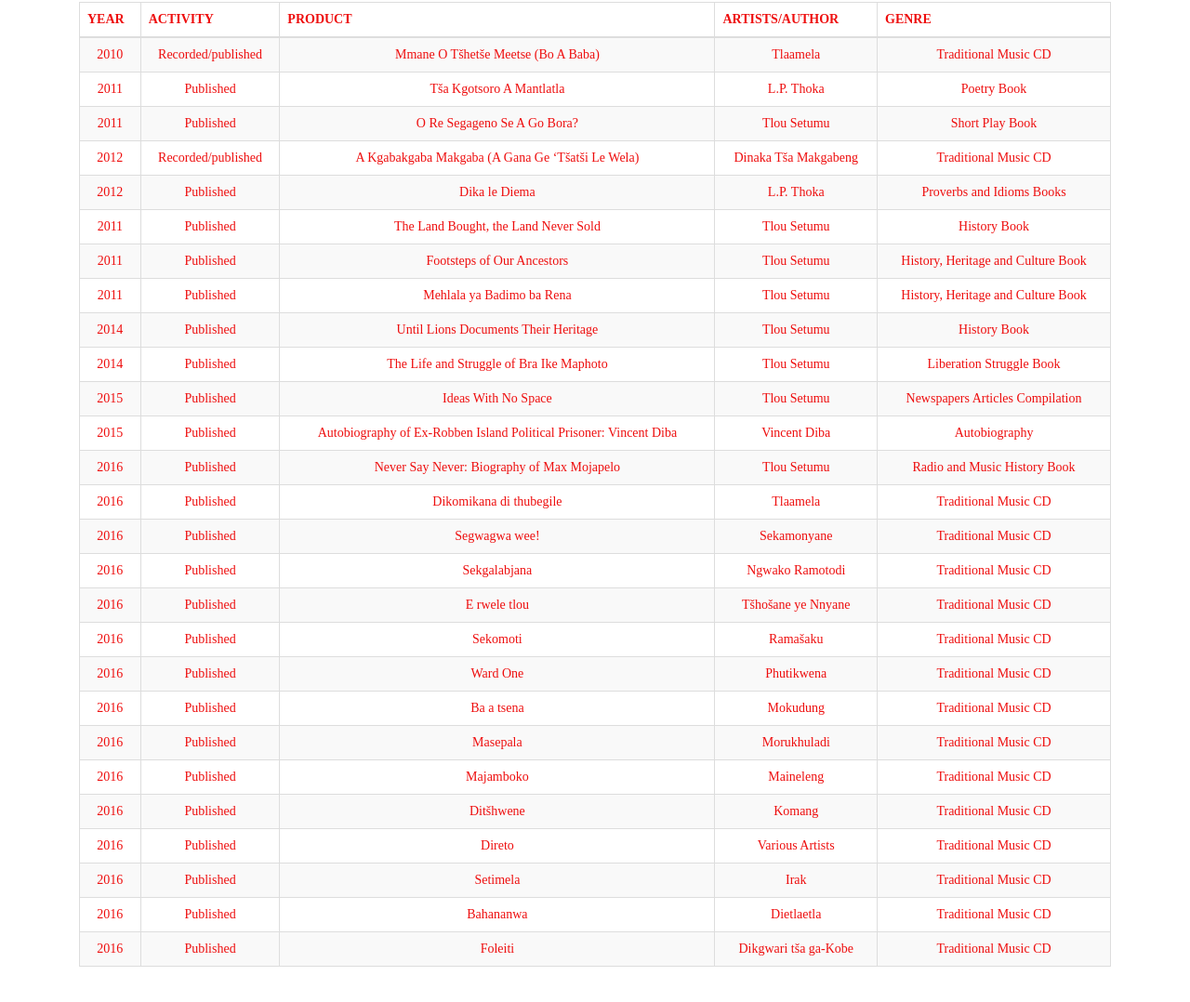
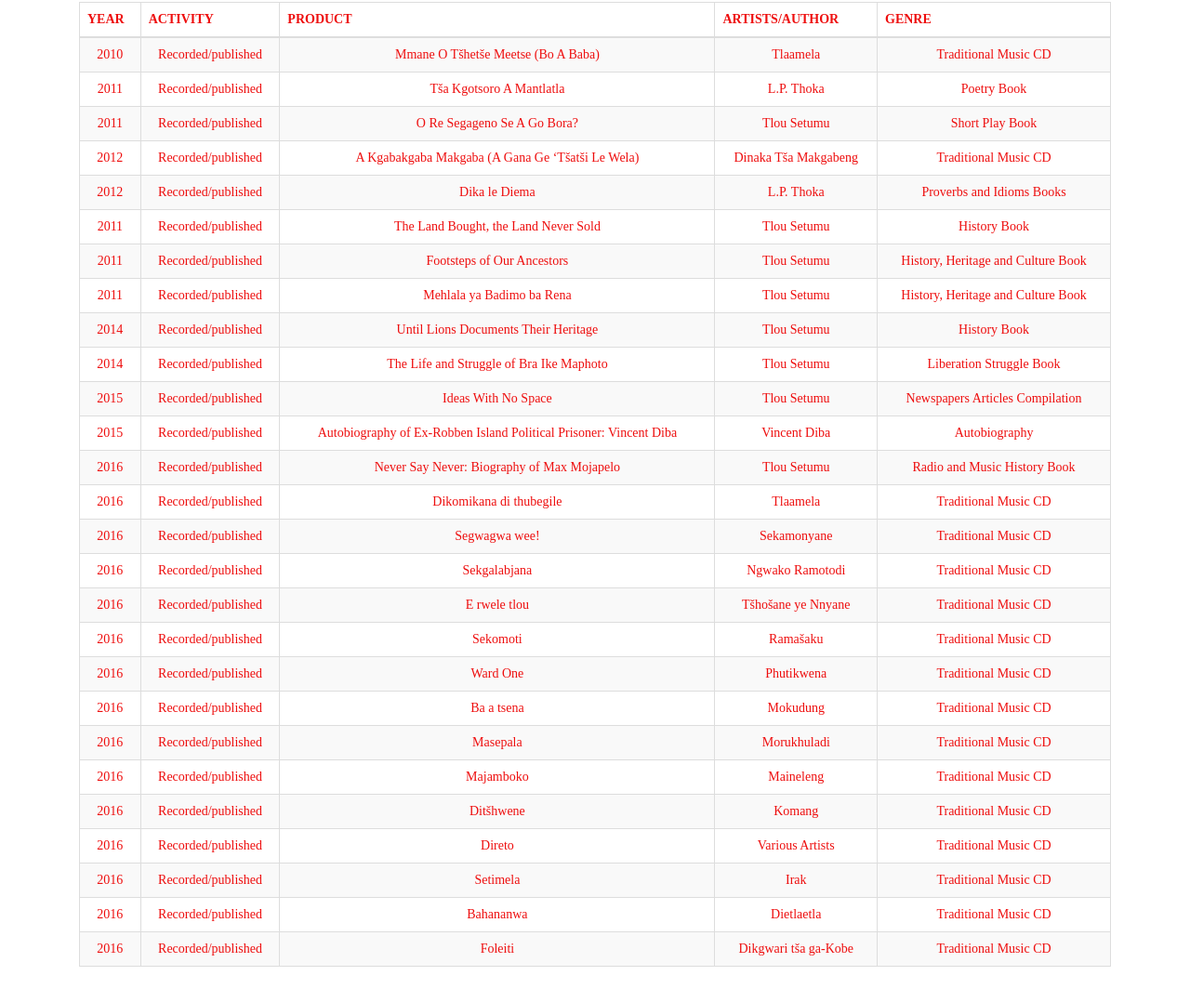
Before and after one commit to Dag-IT-repo/mak-herp, a plain HTML site: page index.html in a window 1280 px wide. Shown: the part 1913-2991 px from the top of the page at 93% size. Drawn offline with Linux system fonts and the light colour scheme; a web font is replaced by a local one.

Commit message:
updated achievements activity column on home page

```diff
--- a/index.html
+++ b/index.html
@@ -188,14 +188,14 @@
                                 </tr>
                                 <tr class="tbl-success">
                                     <td>2011</td>
-                                    <td>Published</td>
+                                    <td>Recorded/published</td>
                                     <td>Tša Kgotsoro A Mantlatla</td>
                                     <td>L.P. Thoka</td>
                                     <td>Poetry Book</td>
                                 </tr>
                                 <tr class="tbl-success">
                                     <td>2011</td>
-                                    <td>Published</td>
+                                    <td>Recorded/published</td>
                                     <td>O Re Segageno Se A Go Bora?</td>
                                     <td>Tlou Setumu</td>
                                     <td>Short Play Book</td>
@@ -209,161 +209,161 @@
                                 </tr>
                                 <tr class="tbl-success">
                                     <td>2012</td>
-                                    <td>Published</td>
+                                    <td>Recorded/published</td>
                                     <td>Dika le Diema</td>
                                     <td>L.P. Thoka</td>
                                     <td>Proverbs and Idioms Books</td>
                                 </tr>
                                 <tr class="tbl-success">
                                     <td>2011</td>
-                                    <td>Published</td>
+                                    <td>Recorded/published</td>
                                     <td>The Land Bought, the Land Never Sold</td>
                                     <td>Tlou Setumu</td>
                                     <td>History Book</td>
                                 </tr>
                                 <tr class="tbl-success">
                                     <td>2011</td>
-                                    <td>Published</td>
+                                    <td>Recorded/published</td>
                                     <td>Footsteps of Our Ancestors</td>
                                     <td>Tlou Setumu</td>
                                     <td>History, Heritage and Culture Book</td>
                                 </tr>
                                 <tr class="tbl-success">
                                     <td>2011</td>
-                                    <td>Published</td>
+                                    <td>Recorded/published</td>
                                     <td>Mehlala ya Badimo ba Rena</td>
                                     <td>Tlou Setumu</td>
                                     <td>History, Heritage and Culture Book</td>
                                 </tr>
                                 <tr class="tbl-success">
                                     <td>2014</td>
-                                    <td>Published</td>
+                                    <td>Recorded/published</td>
                                     <td>Until Lions Documents Their Heritage</td>
                                     <td>Tlou Setumu</td>
                                     <td>History Book</td>
                                 </tr>
                                 <tr class="tbl-success">
                                     <td>2014</td>
-                                    <td>Published</td>
+                                    <td>Recorded/published</td>
                                     <td>The Life and Struggle of Bra Ike Maphoto</td>
                                     <td>Tlou Setumu</td>
                                     <td>Liberation Struggle Book</td>
                                 </tr>
                                 <tr class="tbl-success">
                                     <td>2015</td>
-                                    <td>Published</td>
+                                    <td>Recorded/published</td>
                                     <td>Ideas With No Space</td>
                                     <td>Tlou Setumu</td>
                                     <td>Newspapers Articles Compilation</td>
                                 </tr>
                                 <tr class="tbl-success">
                                     <td>2015</td>
-                                    <td>Published</td>
+                                    <td>Recorded/published</td>
                                     <td>Autobiography of Ex-Robben Island Political Prisoner: Vincent Diba</td>
                                     <td>Vincent Diba</td>
                                     <td>Autobiography</td>
                                 </tr>
                                 <tr class="tbl-success">
                                     <td>2016</td>
-                                    <td>Published</td>
+                                    <td>Recorded/published</td>
                                     <td>Never Say Never: Biography of Max Mojapelo</td>
                                     <td>Tlou Setumu</td>
                                     <td>Radio and Music History Book</td>
                                 </tr>
                                 <tr class="tbl-success">
                                     <td>2016</td>
-                                    <td>Published</td>
+                                    <td>Recorded/published</td>
                                     <td>Dikomikana di thubegile</td>
                                     <td>Tlaamela</td>
                                     <td>Traditional Music CD</td>
                                 </tr>
                                 <tr class="tbl-success">
                                     <td>2016</td>
-                                    <td>Published</td>
+                                    <td>Recorded/published</td>
                                     <td>Segwagwa wee!</td>
                                     <td>Sekamonyane</td>
                                     <td>Traditional Music CD</td>
                                 </tr>
                                 <tr class="tbl-success">
                                     <td>2016</td>
-                                    <td>Published</td>
+                                    <td>Recorded/published</td>
                                     <td>Sekgalabjana</td>
                                     <td>Ngwako Ramotodi</td>
                                     <td>Traditional Music CD</td>
                                 </tr>
                                 <tr class="tbl-success">
                                     <td>2016</td>
-                                    <td>Published</td>
+                                    <td>Recorded/published</td>
                                     <td>E rwele tlou</td>
                                     <td>Tšhošane ye Nnyane</td>
                                     <td>Traditional Music CD</td>
                                 </tr>
                                 <tr class="tbl-success">
                                     <td>2016</td>
-                                    <td>Published</td>
+                                    <td>Recorded/published</td>
                                     <td>Sekomoti</td>
                                     <td>Ramašaku</td>
                                     <td>Traditional Music CD</td>
                                 </tr>
                                 <tr class="tbl-success">
                                     <td>2016</td>
-                                    <td>Published</td>
+                                    <td>Recorded/published</td>
                                     <td>Ward One</td>
                                     <td>Phutikwena</td>
                                     <td>Traditional Music CD</td>
                                 </tr>
                                 <tr class="tbl-success">
                                     <td>2016</td>
-                                    <td>Published</td>
+                                    <td>Recorded/published</td>
                                     <td>Ba a tsena</td>
                                     <td>Mokudung</td>
                                     <td>Traditional Music CD</td>
                                 </tr>
                                 <tr class="tbl-success">
                                     <td>2016</td>
-                                    <td>Published</td>
+                                    <td>Recorded/published</td>
                                     <td>Masepala</td>
                                     <td>Morukhuladi</td>
                                     <td>Traditional Music CD</td>
                                 </tr>
                                 <tr class="tbl-success">
                                     <td>2016</td>
-                                    <td>Published</td>
+                                    <td>Recorded/published</td>
                                     <td>Majamboko</td>
                                     <td>Maineleng</td>
                                     <td>Traditional Music CD</td>
                                 </tr>
                                 <tr class="tbl-success">
                                     <td>2016</td>
-                                    <td>Published</td>
+                                    <td>Recorded/published</td>
                                     <td>Ditšhwene</td>
                                     <td>Komang</td>
                                     <td>Traditional Music CD</td>
                                 </tr>
                                 <tr class="tbl-success">
                                     <td>2016</td>
-                                    <td>Published</td>
+                                    <td>Recorded/published</td>
                                     <td>Direto</td>
                                     <td>Various Artists</td>
                                     <td>Traditional Music CD</td>
                                 </tr>
                                 <tr class="tbl-success">
                                     <td>2016</td>
-                                    <td>Published</td>
+                                    <td>Recorded/published</td>
                                     <td>Setimela</td>
                                     <td>Irak</td>
                                     <td>Traditional Music CD</td>
                                 </tr>
                                 <tr class="tbl-success">
                                     <td>2016</td>
-                                    <td>Published</td>
+                                    <td>Recorded/published</td>
                                     <td>Bahananwa</td>
                                     <td>Dietlaetla</td>
                                     <td>Traditional Music CD</td>
                                 </tr>
                                 <tr class="tbl-success">
                                     <td>2016</td>
-                                    <td>Published</td>
+                                    <td>Recorded/published</td>
                                     <td>Foleiti</td>
                                     <td>Dikgwari tša ga-Kobe</td>
                                     <td>Traditional Music CD</td>
```
